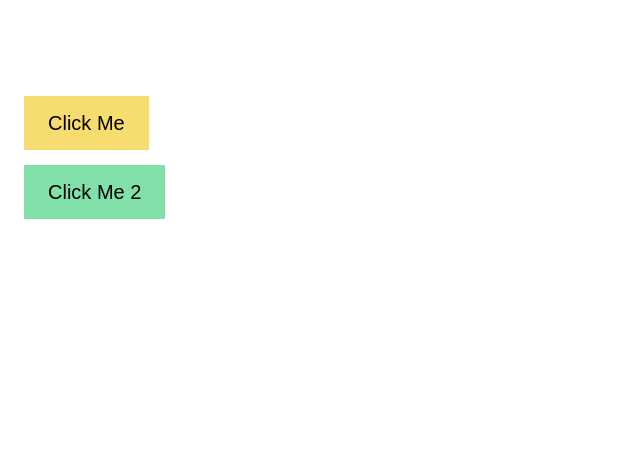
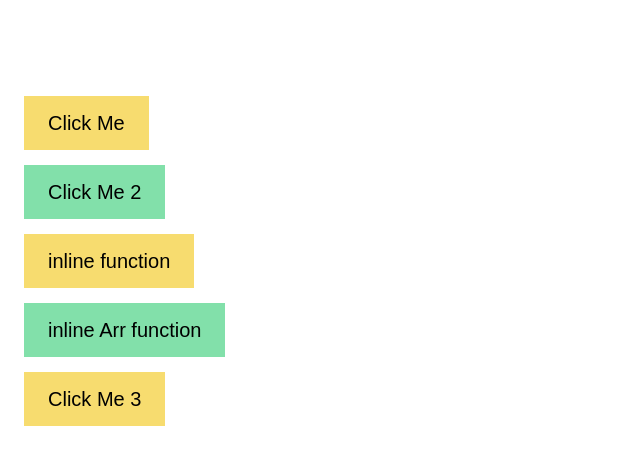
Before and after one commit to Bhondaveharshada/React_Learning, a React (Vite) app: page / in a window 1280 px wide. Shown: the top 464 px of the page, without its empty margins (0-640 px from the left). Built offline with nearby package versions, Linux system fonts and the light colour scheme.

Commit message:
learned inline event handler ,passing args to Event handler

```diff
--- a/src/components/EventHandling.jsx
+++ b/src/components/EventHandling.jsx
@@ -8,7 +8,13 @@ export const EventHandling =()=>{
 
 
         alert("this is click event")
+    };
+
+    const handleWelocmeUser = (user)=>{
+        console.log(`hey ${user} welcome to this react project`);
+
     }
+
     return <>
     {/* { 1. normal function calling on onclick event} */}
        <button onClick={handleClickEvent}> Click Me</button>
@@ -16,6 +22,17 @@ export const EventHandling =()=>{
        <br />
        {/* { 2. fat arrow function calling on onclick event} */}
        <button onClick={()=> handleClickEvent(event)}>Click Me 2</button>
+       <br />
+       <br />
+       {/* inline event handler and inline arrow funtion */}
+       <button onClick={(event)=>console.log(event)}>inline function</button>
+       <br /><br />
+       <button onClick={()=>alert("Hey I am inline arrow funtion")}>inline Arr function</button>
+       <br /><br />
+       {/* passing arguments to Event handler */}
+       <button onClick={() =>handleWelocmeUser("Harshada")}>Click Me 3</button>
+
+
     </>
 
 }
```
